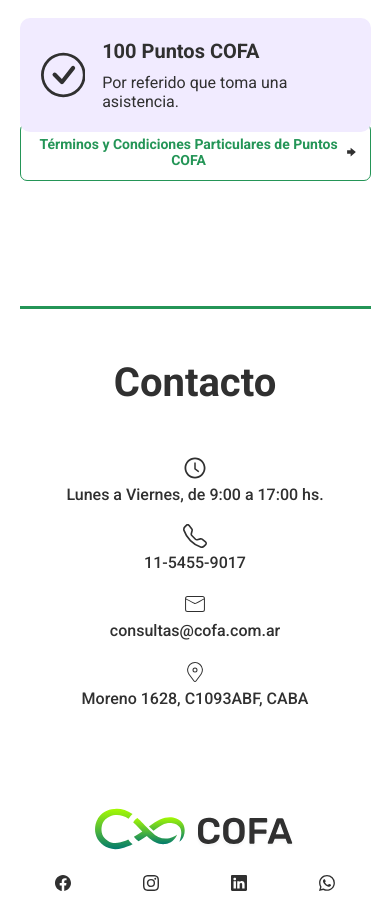
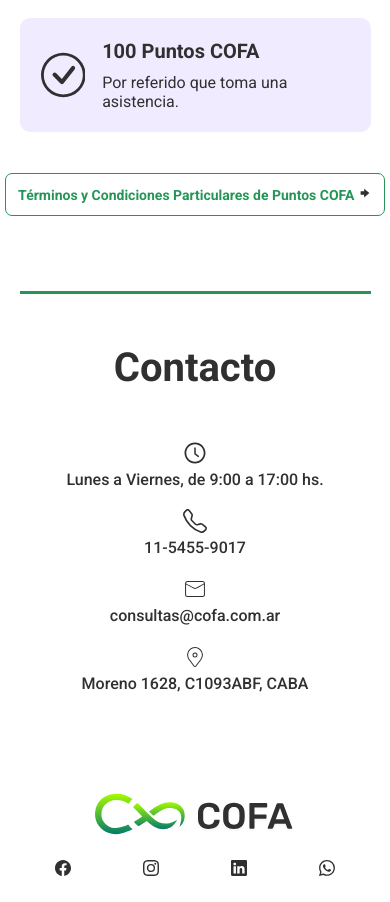
Before and after one commit to Cofa-org/landing-page, a React (Vite) app: page /cofa-points in a window 390 px wide. Shown: the part 6040-6942 px from the top of the page. Built offline with nearby package versions, Linux system fonts and the light colour scheme.

Commit message:
act estilos

```diff
--- a/src/Sections/Hero/Hero.css
+++ b/src/Sections/Hero/Hero.css
@@ -330,6 +330,9 @@
     justify-content: center;
     margin-bottom: 5%;
 }
+.background-icon:hover{
+    background: var(--primary-color);
+}
 .text-add{
     width: 80%;
 }
@@ -398,16 +401,13 @@
         color: var(--primary-color) ;
         position: absolute;
         z-index: -1;
-        /* height: 80vh; */
         top: 70px;
-        /* TO DO: FALTA OPACIDAD */
     }
     .hero-points{
         width: 100%;
     }
     .text-info{
         z-index: 1;
-  /*       color: white; */
         margin-top: 2%;
     }
     .hero-points h1{
--- a/src/Sections/Hero/HeroPoints.jsx
+++ b/src/Sections/Hero/HeroPoints.jsx
@@ -47,7 +47,7 @@
                     {
                         howDoAddPoints.map((info) =>(
                             <div className='card-points'>
-                                {/* svg verde*/}
+                                {/*TO DO: svg verde*/}
                                 <div className='background-icon'>
                                     <info.Icon className='info-icon'/>
                                 </div>
--- a/src/Sections/ValuePoints/ValuePoints.css
+++ b/src/Sections/ValuePoints/ValuePoints.css
@@ -69,6 +69,12 @@
     height: 48px;
 }
 
+.container-btn-temrs{
+    display: flex;
+    justify-content: center;
+    align-items: center;
+}
+
 @media screen and (min-width: 1400px) {
     .value-container{
         padding: 100px 15vw !important;
@@ -90,10 +96,6 @@
     }
     .style-card{
         margin-top: 5%;
-    }
-    .btn-terms{
-        margin-top: 20%;
-        width: 100%;
     }
     .info{
         width: 100%;
@@ -123,13 +125,6 @@
         font-weight: 500;
         margin-bottom: 3%;
     }
-    .btn-terms{
-        display: flex;
-        justify-content: center;
-        align-items: center;
-        text-align: center;
-        margin: 0 auto;
-    }
 }
 
 /* @media screen and (min-width: 1400px)
--- a/src/Sections/ValuePoints/ValuePoints.jsx
+++ b/src/Sections/ValuePoints/ValuePoints.jsx
@@ -58,11 +58,12 @@
 
                 </div>
             </div>
+        </section>
+        <div className='container-btn-temrs'>
             <Link to={'/terms-and-conditions-cofa-points'} >
                 <button className='secondary-btn btn-terms'>Términos y Condiciones Particulares de Puntos COFA <GoArrowRight /></button>
             </Link>
-        </section>
-
+        </div>
 
     </>
   )
```
